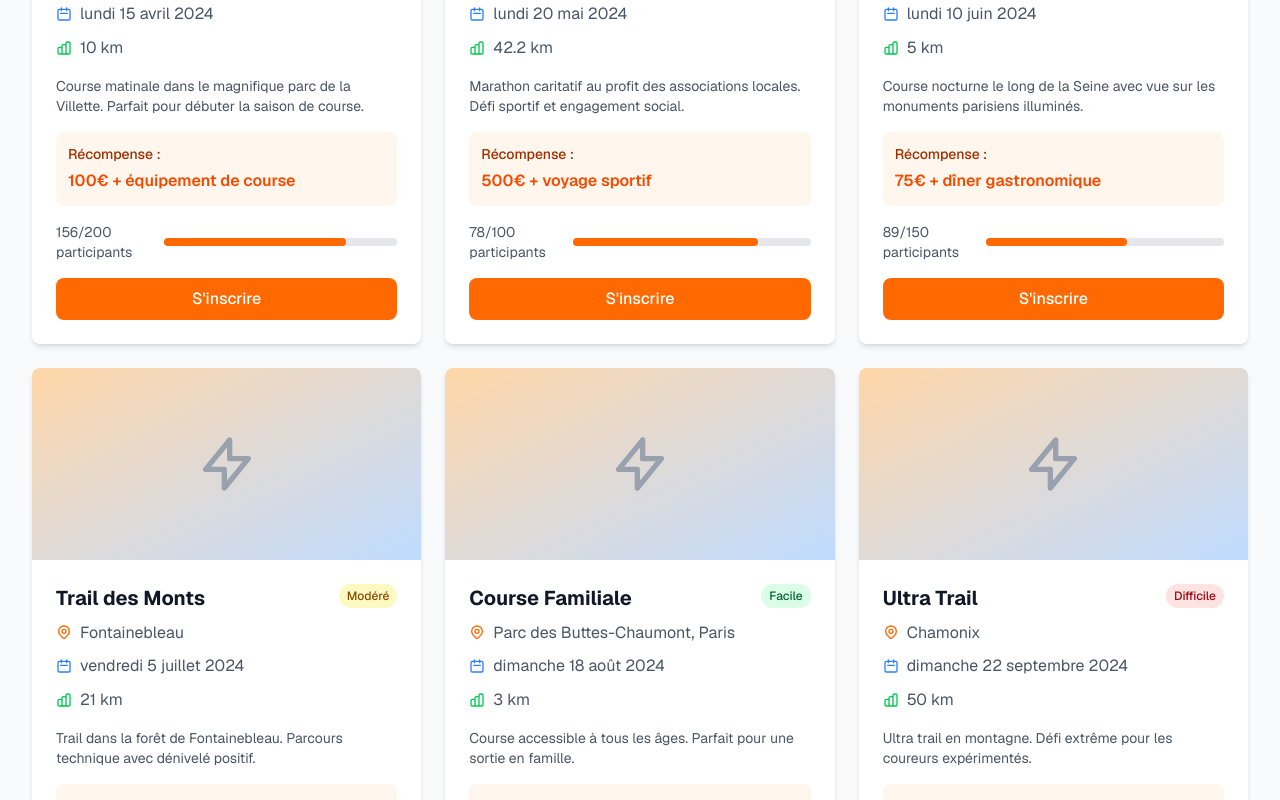
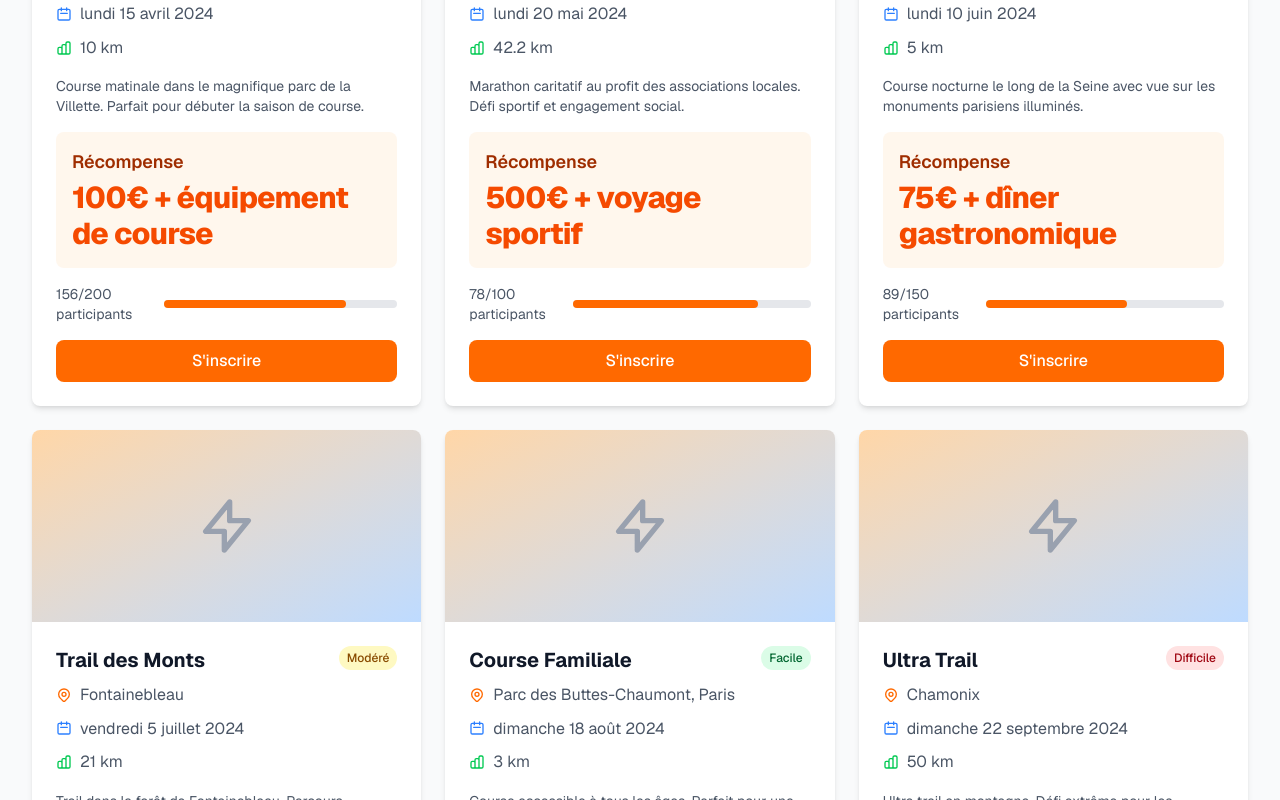
Before and after one commit to capucinewyseur/runreward-website, a Next.js app: page /courses in a window 1280 px wide. Shown: the part 760-1560 px from the top of the page. Built offline with nearby package versions, Linux system fonts and the light colour scheme.

Commit message:
UX: accentuer l\'affichage des récompenses sur les cartes de courses

```diff
--- a/src/app/courses/page.tsx
+++ b/src/app/courses/page.tsx
@@ -253,9 +253,9 @@ export default function CoursesPage() {
 
                 <p className="text-gray-600 text-sm mb-4">{race.description}</p>
 
-                <div className="bg-orange-50 p-3 rounded-lg mb-4">
-                  <div className="text-sm font-medium text-orange-800 mb-1">Récompense :</div>
-                  <div className="text-orange-600 font-semibold">{race.reward}</div>
+                <div className="bg-orange-50 p-4 rounded-lg mb-4">
+                  <div className="text-base md:text-lg font-semibold text-orange-800 mb-1">Récompense</div>
+                  <div className="text-2xl md:text-3xl text-orange-600 font-extrabold tracking-tight">{race.reward}</div>
                 </div>
 
                 <div className="flex justify-between items-center mb-4">
```
